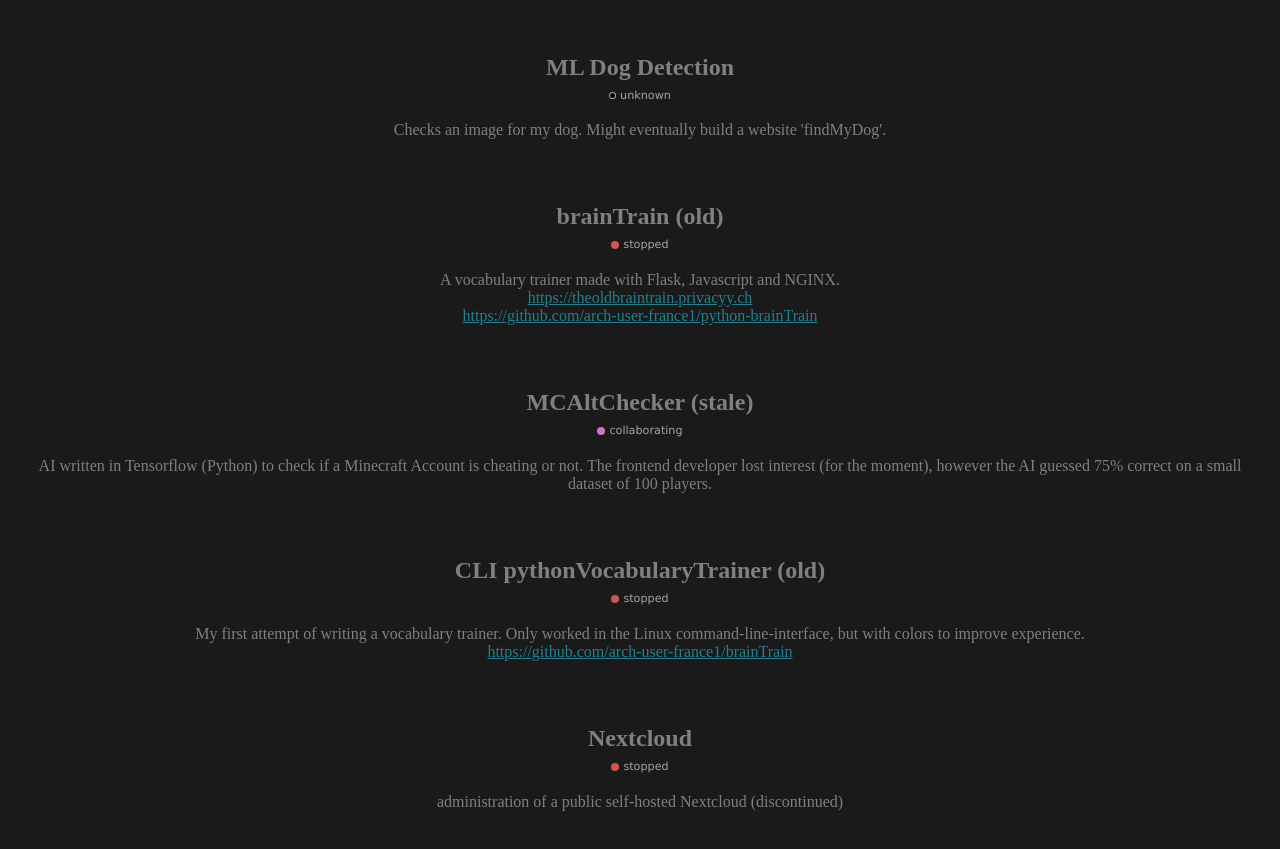
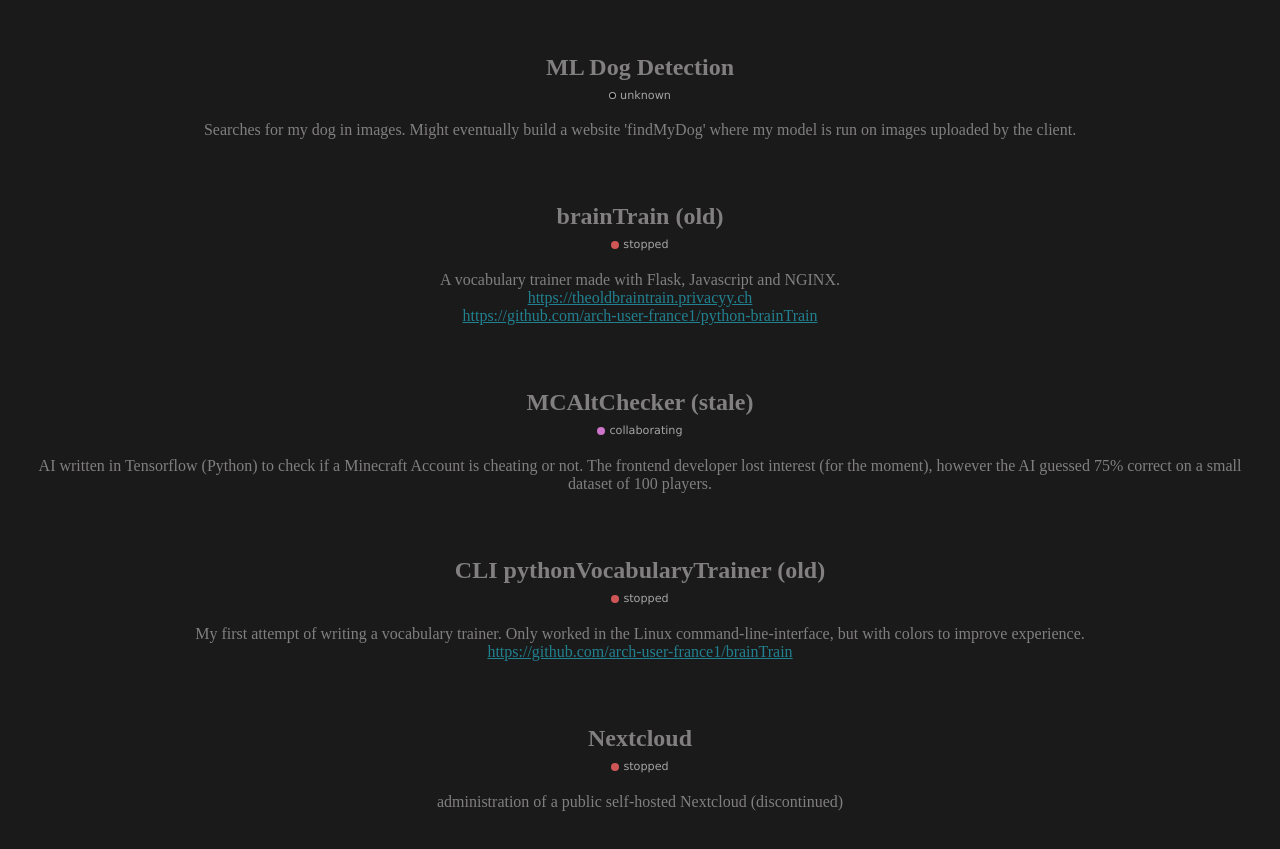
Before and after one commit to arch-user-france1/arch-user-france1, a Next.js app: page / in a window 1280 px wide. Shown: the part 1540-2389 px from the top of the page. Built offline with nearby package versions, Linux system fonts and the light colour scheme.

Commit message:
extend mlDogDetection description

```diff
--- a/pages/index.js
+++ b/pages/index.js
@@ -146,7 +146,7 @@ export default function Page() {
 
       <Project
       projectname="ML Dog Detection"
-      description="Checks an image for my dog. Might eventually build a website 'findMyDog'."
+      description="Searches for my dog in images. Might eventually build a website 'findMyDog' where my model is run on images uploaded by the client."
       ></Project>
 
       <Project
```
